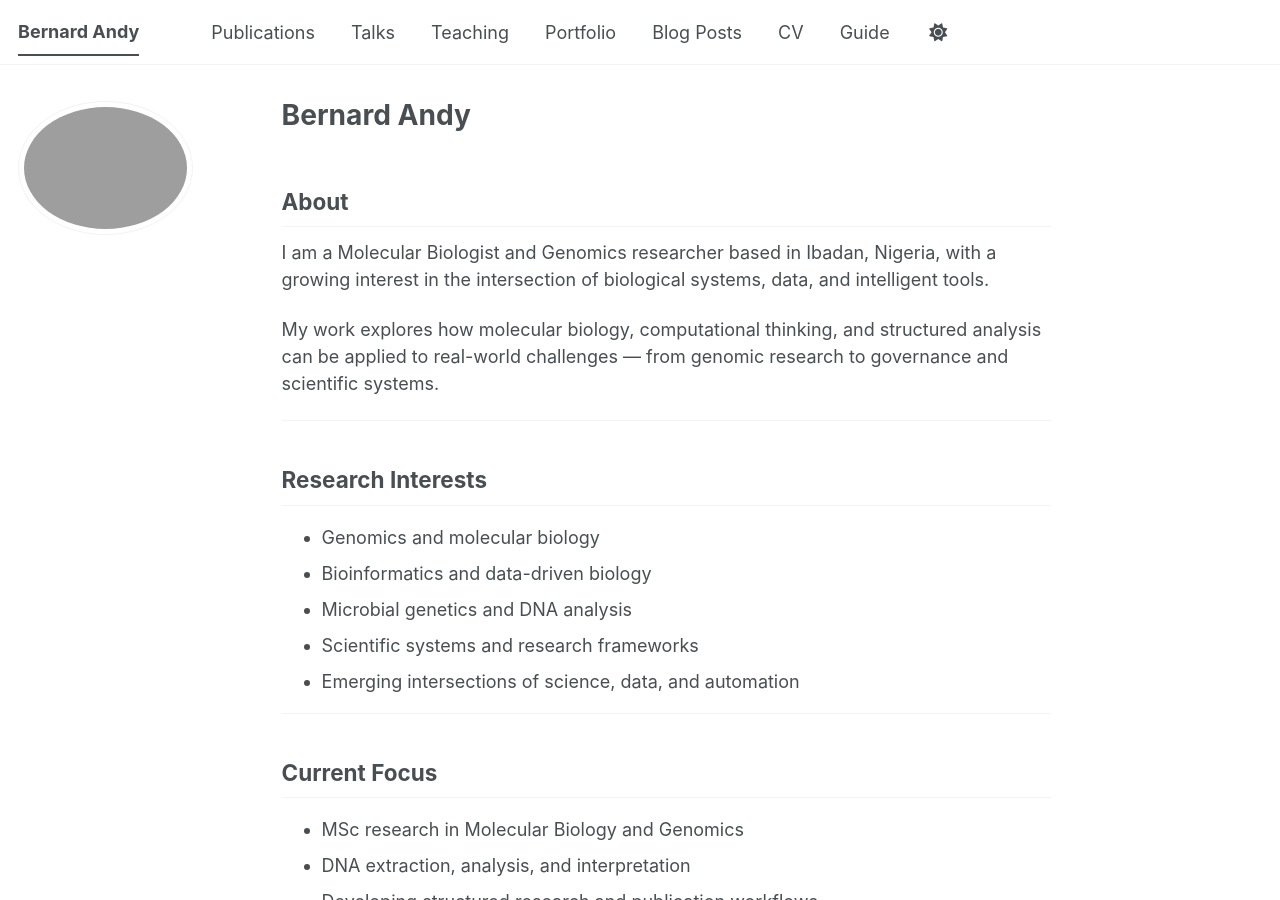
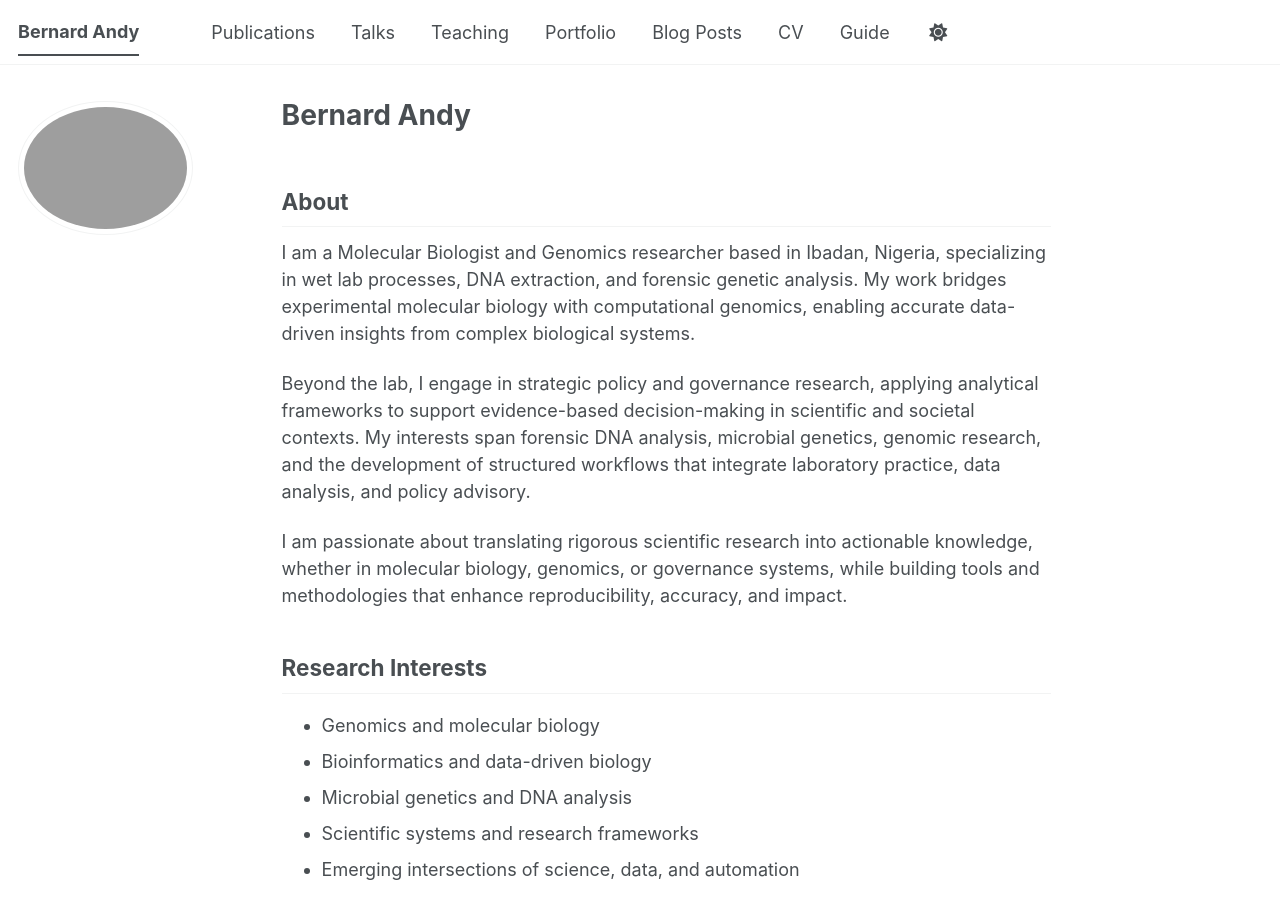
Before and after one commit to BernardAndy/BernardAndy.github.io, a Jekyll site: the page built from _pages/about.md, in a window 1280 px wide and 900 px high. Built offline with Jekyll 4.4.1, drawn with Linux system fonts in a browser that asks for light colours; a script bundle is joined from its source files by our own code; library files that are not in the unit come from our copies.

Commit message:
Update about.md

```diff
--- a/_pages/about.md
+++ b/_pages/about.md
@@ -9,11 +9,11 @@ redirect_from:
 
 ## About
 
-I am a Molecular Biologist and Genomics researcher based in Ibadan, Nigeria, with a growing interest in the intersection of biological systems, data, and intelligent tools.
+I am a Molecular Biologist and Genomics researcher based in Ibadan, Nigeria, specializing in wet lab processes, DNA extraction, and forensic genetic analysis. My work bridges experimental molecular biology with computational genomics, enabling accurate data-driven insights from complex biological systems.
 
-My work explores how molecular biology, computational thinking, and structured analysis can be applied to real-world challenges — from genomic research to governance and scientific systems.
+Beyond the lab, I engage in strategic policy and governance research, applying analytical frameworks to support evidence-based decision-making in scientific and societal contexts. My interests span forensic DNA analysis, microbial genetics, genomic research, and the development of structured workflows that integrate laboratory practice, data analysis, and policy advisory.
 
----
+I am passionate about translating rigorous scientific research into actionable knowledge, whether in molecular biology, genomics, or governance systems, while building tools and methodologies that enhance reproducibility, accuracy, and impact.
 
 ## Research Interests
 
```
